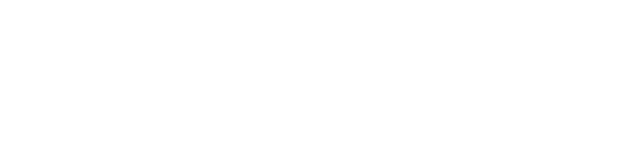
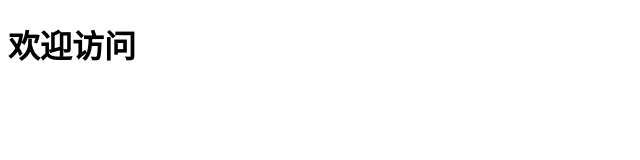
Before and after one commit to shber/shber.github.io, a plain HTML site: page index.html in a window 1280 px wide. Shown: the whole page, without its empty margins (0-640 px from the left). Drawn offline with Linux system fonts and the light colour scheme.

Commit message:
Update index.html

```diff
--- a/index.html
+++ b/index.html
@@ -3,9 +3,9 @@
 <head>
   <meta charset="UTF-8">
   <meta name="viewport" content="width=device-width, initial-scale=1.0">
-  <title>Document</title>
+  <title>Shber的个人博客</title>
 </head>
 <body>
-
+  <h1>欢迎访问</h1>
 </body>
 </html>
```
